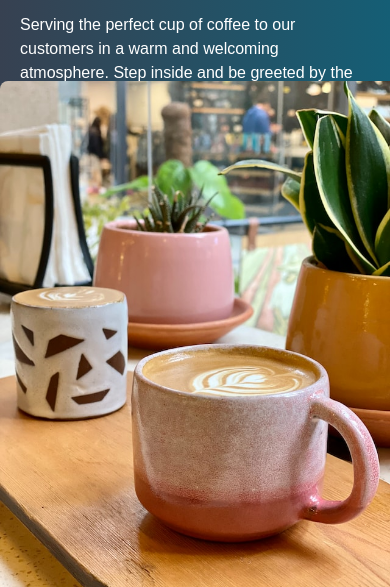
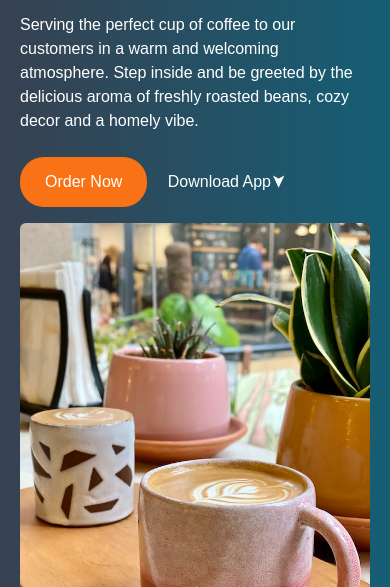
Before and after one commit to icuestiona/Tailwind-Coffe-project, a plain HTML site: page index.html in a window 390 px wide. Shown: the part 243-830 px from the top of the page. Drawn offline with nearby package versions, Linux system fonts and the light colour scheme.

Commit message:
Image features change to make it responsive in large and small devices

```diff
--- a/index.html
+++ b/index.html
@@ -86,7 +86,7 @@
       </div>
       <img
         src="images/cafeteria.jpg"
-        class="w-full md:w-1/3 lg:w-1/4 xl:w-1/4 absolute bottom-0 md:bottom-5 right-0 md:right-10 lg:right-20 xl:right-60 rounded-tl-lg object-cover md:object-scale-down"
+        class="w-full h-2/3 md:w-1/3 lg:w-1/4 xl:w-1/4 mx-auto md:absolute bottom-0 md:bottom-20 right-0 md:right-10 lg:right-20 xl:right-60 rounded-md object-cover md:object-scale-down"
       />
     </div>
     <footer class="text-center my-2">
```
